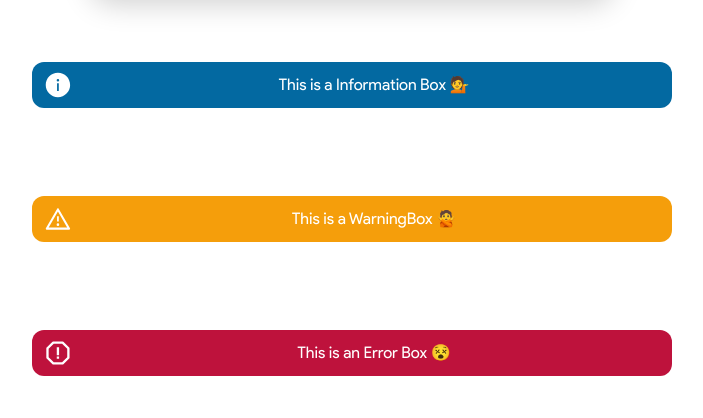
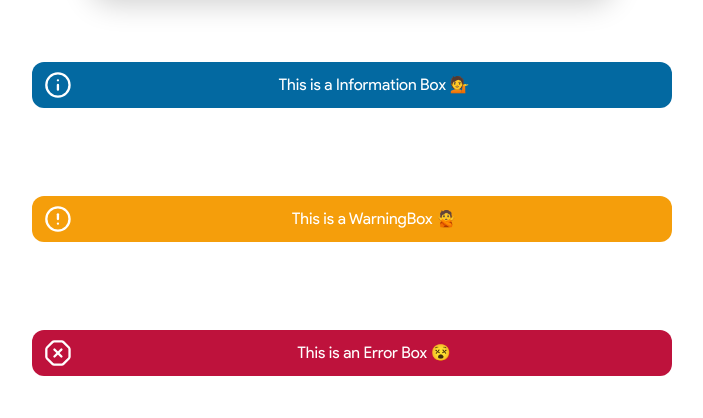
Before and after one commit to snehilshah/snehilshah, a Next.js app: page /example in a window 1280 px wide. Shown: the part 150-568 px from the top of the page, without its empty margins (288-991 px from the left). Built offline with nearby package versions, Linux system fonts and the light colour scheme.

Commit message:
:fire: purge react-icons

```diff
--- a/components/Index/SocialBar.js
+++ b/components/Index/SocialBar.js
@@ -1,13 +1,16 @@
-import { FaGithub, FaLinkedin } from 'react-icons/fa'
-import { BsFillPersonVcardFill } from 'react-icons/bs'
-import { AiFillMail } from 'react-icons/ai'
+import {
+  GitHubLogoIcon,
+  LinkedInLogoIcon,
+  PersonIcon,
+  EnvelopeOpenIcon
+} from '@radix-ui/react-icons'
 import Link from 'next/link'
 
 const SocialBar = () => {
   const socialLinks = [
     {
       id: 1,
-      icon: <FaLinkedin className='text-2xl' />,
+      icon: <LinkedInLogoIcon className='text-2xl' />,
 
       text: 'Linkedin',
       href: 'https://www.linkedin.com/in/snehil-shah-7794a9209/',
@@ -15,19 +18,19 @@ const SocialBar = () => {
     },
     {
       id: 2,
-      icon: <FaGithub className='text-2xl' />,
+      icon: <GitHubLogoIcon className='text-2xl' />,
       text: 'Github',
       href: 'https://github.com/snehilshah'
     },
     {
       id: 3,
-      icon: <AiFillMail className='text-2xl' />,
+      icon: <EnvelopeOpenIcon className='text-2xl' />,
       text: 'Mail',
       href: 'mailto:snehilshah27@gmail.com'
     },
     {
       id: 4,
-      icon: <BsFillPersonVcardFill className='text-2xl' />,
+      icon: <PersonIcon className='text-2xl' />,
       text: 'Resume',
       href: '/SnehilShahResume.pdf',
       style: 'rounded-bl-lg'
--- a/components/Index/Timeline/Timeline.js
+++ b/components/Index/Timeline/Timeline.js
@@ -3,10 +3,7 @@ import {
   VerticalTimelineElement
 } from 'react-vertical-timeline-component'
 import 'react-vertical-timeline-component/style.min.css'
-import { BsLaptop } from 'react-icons/bs'
-import { GiMicrophone } from 'react-icons/gi'
-import { AiOutlineFundProjectionScreen } from 'react-icons/ai'
-import { HiOutlineBriefcase } from 'react-icons/hi'
+import { Laptop, MicVocal, Users, BriefcaseBusiness } from 'lucide-react'
 import Heading from '../Heading'
 
 const timelineData = [
@@ -19,28 +16,28 @@ const timelineData = [
       </a>
     ),
     qualities: '',
-    icon: <HiOutlineBriefcase className='text-stone-700' />
+    icon: <BriefcaseBusiness className='text-stone-700' />
   },
   {
     date: '2022-2024',
     header: 'Projects Lead',
     organization: 'Research Cell',
     qualities: 'Leadership | Management | Research',
-    icon: <AiOutlineFundProjectionScreen className='text-stone-700' />
+    icon: <Users className='text-stone-700' />
   },
   {
     date: '2021-2023',
     header: 'Website Team',
     organization: 'Computer Society of India (CSI)',
     qualities: 'WebDevelopment',
-    icon: <BsLaptop className='text-stone-700' />
+    icon: <Laptop color='#000000' className='text-stone-700' />
   },
   {
     date: '2021-2022',
     header: 'IEEE Event Speaker',
     organization: 'Institute of Electrical and Electronics Engineers',
     qualities: 'Public Speaking | Community Contribution',
-    icon: <GiMicrophone className='text-stone-700' />
+    icon: <MicVocal className='text-stone-700' />
   }
 ]
 
--- a/components/MdxHelpers/Boxes.js
+++ b/components/MdxHelpers/Boxes.js
@@ -1,12 +1,11 @@
-import { AiFillInfoCircle, AiOutlineWarning } from 'react-icons/ai'
-import { BiErrorAlt } from 'react-icons/bi'
+import { Info, CircleAlert, OctagonX } from 'lucide-react'
 import SyntaxHighlighter from 'react-syntax-highlighter'
 import { nord } from 'react-syntax-highlighter/dist/cjs/styles/hljs'
 
 export const ErrorBox = ({ text }) => {
   return (
     <div className='bg-rose-700 rounded-xl text-white mb-6 px-3 py-2 flex items-center gap-4'>
-      <BiErrorAlt size={30} />
+      <OctagonX size={30} />
       <span className='text-center w-full'>{text}</span>
     </div>
   )
@@ -15,7 +14,7 @@ export const ErrorBox = ({ text }) => {
 export const InfoBox = ({ text }) => {
   return (
     <div className='bg-sky-700 rounded-xl text-white mb-6 px-3 py-2 flex items-center gap-4'>
-      <AiFillInfoCircle size={30} />
+      <Info size={30} />
       <span className='text-center w-full'>{text}</span>
     </div>
   )
@@ -24,7 +23,7 @@ export const InfoBox = ({ text }) => {
 export const WarningBox = ({ text }) => {
   return (
     <div className='bg-amber-500 rounded-xl text-white mb-6 px-3 py-2 flex items-center gap-4'>
-      <AiOutlineWarning size={30} />
+      <CircleAlert size={30} />
       <span className='text-center w-full'>{text}</span>
     </div>
   )
--- a/package.json
+++ b/package.json
@@ -31,7 +31,6 @@
     "next-mdx-remote": "^5.0.0",
     "react": "^19.0.0",
     "react-dom": "^19.0.0",
-    "react-icons": "^5.4.0",
     "react-syntax-highlighter": "^15.6.1",
     "react-vertical-timeline-component": "^3.6.0",
     "sharp": "^0.33.5",
```
Also changed, not shown: 1 other file (tests, documents, lock files or other folders).
